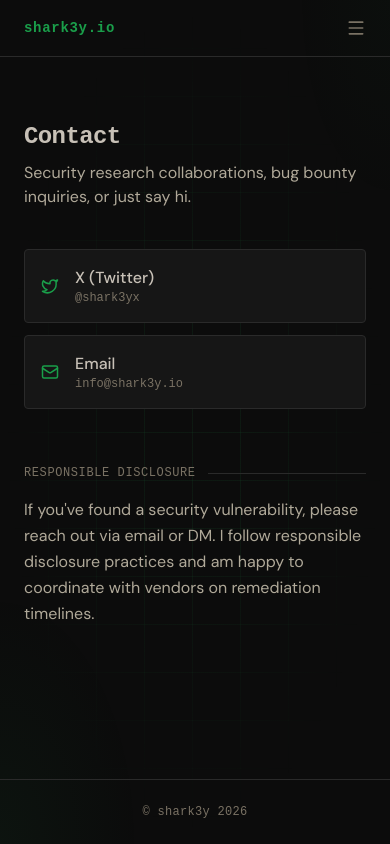
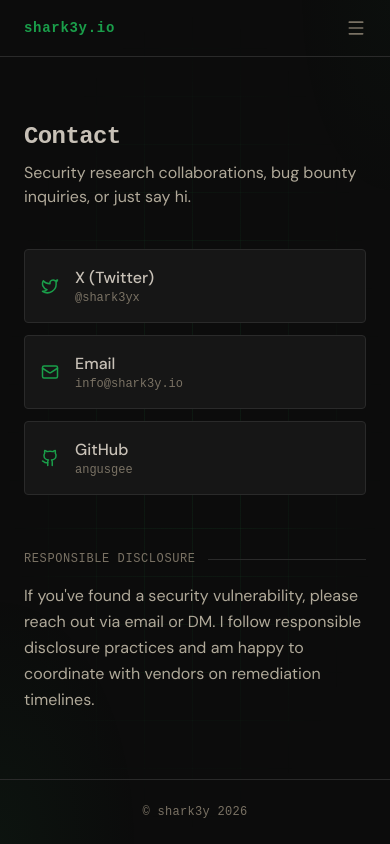
Before and after one commit to angusgee/shark3y.io, a React (Vite) app: page /contact in a window 390 px wide. Built offline with nearby package versions, Linux system fonts and the light colour scheme; a web font is replaced by a local one.

Commit message:
refactor: slow down mobile nav bar opening, add GH link, add first CVE url

```diff
--- a/src/components/Navbar.jsx
+++ b/src/components/Navbar.jsx
@@ -45,8 +45,12 @@ export default function Navbar() {
           </button>
         </div>
 
-        {mobileMenuOpen && (
-          <div className="md:hidden pb-4 flex flex-col gap-3 border-t border-dark-border pt-4">
+        <div
+          className={`md:hidden overflow-hidden transition-all duration-400 ease-out ${
+            mobileMenuOpen ? 'max-h-48 opacity-100' : 'max-h-0 opacity-0'
+          }`}
+        >
+          <div className="pb-4 flex flex-col gap-3 border-t border-dark-border pt-4">
             {navLinks.map((link) => (
               <Link
                 key={link.path}
@@ -60,7 +64,7 @@ export default function Navbar() {
               </Link>
             ))}
           </div>
-        )}
+        </div>
       </div>
     </nav>
   );
--- a/src/data/cves.js
+++ b/src/data/cves.js
@@ -112,6 +112,7 @@ export const cves = [
     description: 'Print Invoice & Delivery Notes for WooCommerce <= 5.8.0 - Unauthenticated Remote Code Execution',
     cvss: 9.8,
     date: '2025-12-23',
+    url: 'https://www.wordfence.com/threat-intel/vulnerabilities/wordpress-plugins/woocommerce-delivery-notes/print-invoice-delivery-notes-for-woocommerce-580-unauthenticated-remote-code-execution',
   },
   {
     id: 'CVE-2025-14061',
--- a/src/pages/Contact.jsx
+++ b/src/pages/Contact.jsx
@@ -1,4 +1,4 @@
-import { Twitter, Mail } from 'lucide-react';
+import { Twitter, Mail, Github } from 'lucide-react';
 
 const socialLinks = [
   {
@@ -12,6 +12,12 @@ const socialLinks = [
     href: 'mailto:info@shark3y.io',
     icon: Mail,
     handle: 'info@shark3y.io',
+  },
+  {
+    name: 'GitHub',
+    href: 'https://github.com/angusgee',
+    icon: Github,
+    handle: 'angusgee',
   },
 ];
 
```
